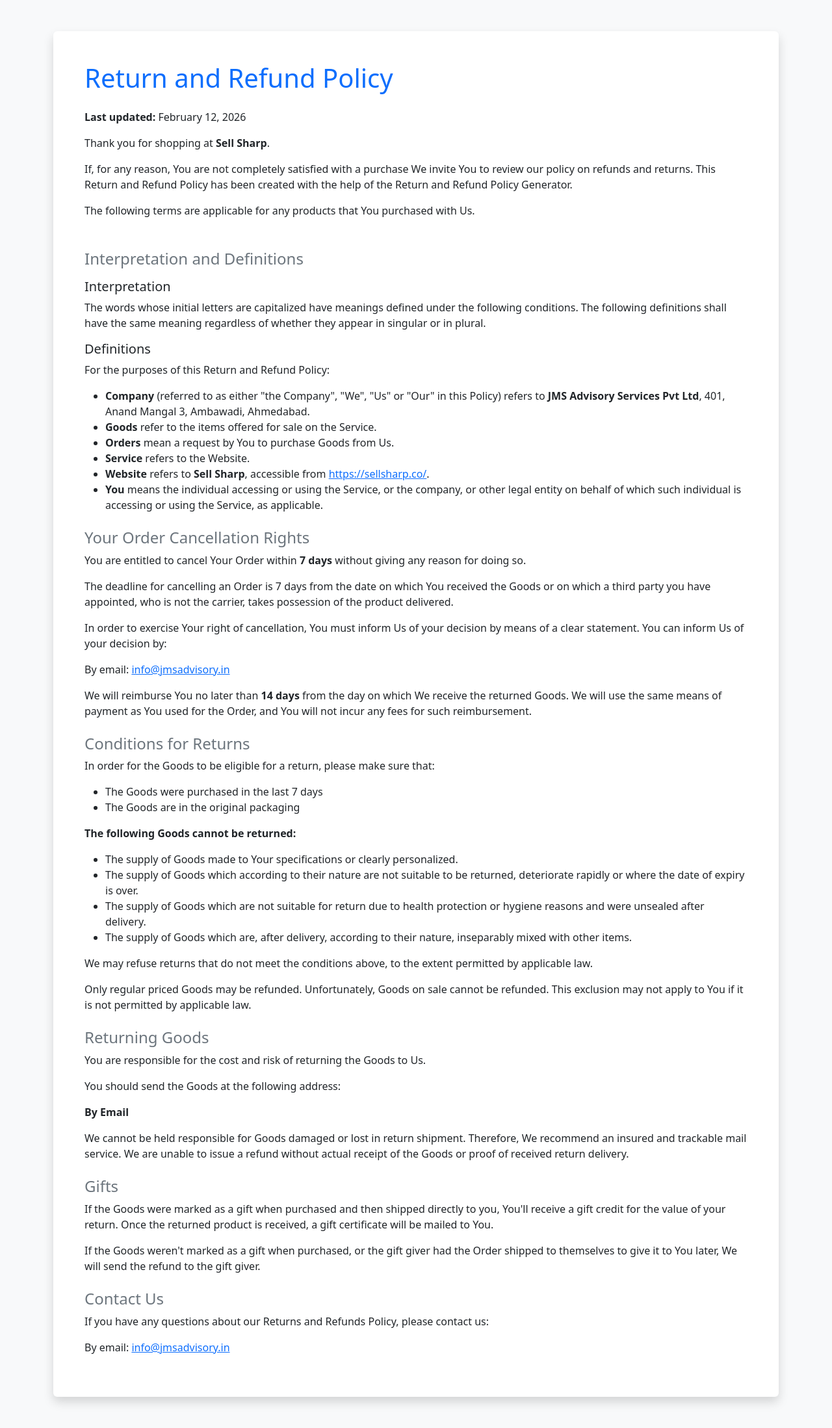
After one commit to nikita10kj/sales-with-AI, a Django app: page /users/refund-policy/ in a window 1280 px wide. The commit adds this page. Shown: the whole page at 65% size. Run offline with Django 5.2, Linux system fonts and the light colour scheme; parts of the project's set-up code (start-up, migrations or seed data) failed here and were passed over.

Commit message:
Policy added

```diff
--- /dev/null
+++ b/users/templates/users/refundpolicy.html
@@ -0,0 +1,137 @@
+<!doctype html>
+<html lang="en">
+<head>
+  <meta charset="utf-8">
+  <meta name="viewport" content="width=device-width, initial-scale=1">
+  <title>Return and Refund Policy - SellSharp</title>
+  <link href="https://cdn.jsdelivr.net/npm/bootstrap@5.3.2/dist/css/bootstrap.min.css" rel="stylesheet">
+</head>
+<body style="background-color: #f8f9fa;">
+
+  <div class="container py-5">
+    <div class="bg-white p-5 shadow rounded">
+
+      <h1 class="mb-4 text-primary">Return and Refund Policy</h1>
+      <p><strong>Last updated:</strong> February 12, 2026</p>
+
+      <p>
+        Thank you for shopping at <strong>Sell Sharp</strong>.
+      </p>
+
+      <p>
+        If, for any reason, You are not completely satisfied with a purchase We invite You to review our policy on refunds and returns.
+        This Return and Refund Policy has been created with the help of the Return and Refund Policy Generator.
+      </p>
+
+      <p>
+        The following terms are applicable for any products that You purchased with Us.
+      </p>
+
+      <h4 class="mt-5 text-secondary">Interpretation and Definitions</h4>
+
+      <h5 class="mt-3">Interpretation</h5>
+      <p>
+        The words whose initial letters are capitalized have meanings defined under the following conditions.
+        The following definitions shall have the same meaning regardless of whether they appear in singular or in plural.
+      </p>
+
+      <h5 class="mt-3">Definitions</h5>
+      <p>For the purposes of this Return and Refund Policy:</p>
+      <ul>
+        <li><strong>Company</strong> (referred to as either "the Company", "We", "Us" or "Our" in this Policy) refers to <strong>JMS Advisory Services Pvt Ltd</strong>, 401, Anand Mangal 3, Ambawadi, Ahmedabad.</li>
+        <li><strong>Goods</strong> refer to the items offered for sale on the Service.</li>
+        <li><strong>Orders</strong> mean a request by You to purchase Goods from Us.</li>
+        <li><strong>Service</strong> refers to the Website.</li>
+        <li><strong>Website</strong> refers to <strong>Sell Sharp</strong>, accessible from
+          <a href="https://sellsharp.co/" target="_blank">https://sellsharp.co/</a>.
+        </li>
+        <li><strong>You</strong> means the individual accessing or using the Service, or the company, or other legal entity on behalf of which such individual is accessing or using the Service, as applicable.</li>
+      </ul>
+
+      <h4 class="mt-4 text-secondary">Your Order Cancellation Rights</h4>
+      <p>
+        You are entitled to cancel Your Order within <strong>7 days</strong> without giving any reason for doing so.
+      </p>
+      <p>
+        The deadline for cancelling an Order is 7 days from the date on which You received the Goods or on which a third party you have appointed, who is not the carrier, takes possession of the product delivered.
+      </p>
+      <p>
+        In order to exercise Your right of cancellation, You must inform Us of your decision by means of a clear statement.
+        You can inform Us of your decision by:
+      </p>
+      <p>
+        By email: <a href="mailto:info@jmsadvisory.in">info@jmsadvisory.in</a>
+      </p>
+      <p>
+        We will reimburse You no later than <strong>14 days</strong> from the day on which We receive the returned Goods.
+        We will use the same means of payment as You used for the Order, and You will not incur any fees for such reimbursement.
+      </p>
+
+      <h4 class="mt-4 text-secondary">Conditions for Returns</h4>
+      <p>In order for the Goods to be eligible for a return, please make sure that:</p>
+      <ul>
+        <li>The Goods were purchased in the last 7 days</li>
+        <li>The Goods are in the original packaging</li>
+      </ul>
+
+      <p><strong>The following Goods cannot be returned:</strong></p>
+      <ul>
+        <li>The supply of Goods made to Your specifications or clearly personalized.</li>
+        <li>The supply of Goods which according to their nature are not suitable to be returned, deteriorate rapidly or where the date of expiry is over.</li>
+        <li>The supply of Goods which are not suitable for return due to health protection or hygiene reasons and were unsealed after delivery.</li>
+        <li>The supply of Goods which are, after delivery, according to their nature, inseparably mixed with other items.</li>
+      </ul>
+
+      <p>
+        We may refuse returns that do not meet the conditions above, to the extent permitted by applicable law.
+      </p>
+
+      <p>
+        Only regular priced Goods may be refunded. Unfortunately, Goods on sale cannot be refunded.
+        This exclusion may not apply to You if it is not permitted by applicable law.
+      </p>
+
+      <h4 class="mt-4 text-secondary">Returning Goods</h4>
+      <p>
+        You are responsible for the cost and risk of returning the Goods to Us.
+      </p>
+      <p>
+        You should send the Goods at the following address:
+      </p>
+      <p><strong>By Email</strong></p>
+
+      <p>
+        We cannot be held responsible for Goods damaged or lost in return shipment.
+        Therefore, We recommend an insured and trackable mail service.
+        We are unable to issue a refund without actual receipt of the Goods or proof of received return delivery.
+      </p>
+
+      <h4 class="mt-4 text-secondary">Gifts</h4>
+      <p>
+        If the Goods were marked as a gift when purchased and then shipped directly to you, You'll receive a gift credit for the value of your return.
+        Once the returned product is received, a gift certificate will be mailed to You.
+      </p>
+      <p>
+        If the Goods weren't marked as a gift when purchased, or the gift giver had the Order shipped to themselves to give it to You later,
+        We will send the refund to the gift giver.
+      </p>
+
+      <h4 class="mt-4 text-secondary">Contact Us</h4>
+      <p>
+        If you have any questions about our Returns and Refunds Policy, please contact us:
+      </p>
+      <p>
+        By email: <a href="mailto:info@jmsadvisory.in">info@jmsadvisory.in</a>
+      </p>
+
+      {% comment %} <hr class="my-4">
+      <p class="text-muted small mb-0">
+        Generated using TermsFeed Privacy Policy Generator
+      </p> {% endcomment %}
+
+    </div>
+  </div>
+
+  <script src="https://cdn.jsdelivr.net/npm/bootstrap@5.3.2/dist/js/bootstrap.bundle.min.js"></script>
+</body>
+</html>
--- a/users/urls.py
+++ b/users/urls.py
@@ -1,6 +1,6 @@
 from django.urls import path
 from .views import ( HomeView, LoginView,LandingPageView, RegisterView, VerifyOTPView, ResendOTPView,
-                    UserDetailsView,ProfileView,PrivacyPolicyView,TermsConditionsView,SupportView,LearningHubView,delete_signature,dashboard, delete_attachment, list_user_attachments, remove_google_account, AdminDashboardView, razorpay_create_order,razorpay_verify_payment,PricingView)
+                    UserDetailsView,ProfileView,PrivacyPolicyView,TermsConditionsView,SupportView,LearningHubView,delete_signature,dashboard, delete_attachment, list_user_attachments, remove_google_account, AdminDashboardView, razorpay_create_order,razorpay_verify_payment,PricingView,RefundPolicyView)
 
 
 urlpatterns = [
@@ -11,9 +11,10 @@ urlpatterns = [
     path('resend-otp/', ResendOTPView.as_view(), name='resend_otp'),
     path('user-details/<int:pk>/', UserDetailsView.as_view(), name='user-details'),
     path('profile/', ProfileView.as_view(), name='profile'),
-    path('privacypolicy/',PrivacyPolicyView.as_view(),name='privacy-policy'),
+    path('privacy-policy/',PrivacyPolicyView.as_view(),name='privacy-policy'),
+    path('refund-policy/',RefundPolicyView.as_view(),name='refund-policy'),
     path('Customized-Learning-Solutions/',LearningHubView.as_view(),name='Customized-Learning-Solutions'),
-    path('termsconditions/',TermsConditionsView.as_view(),name='terms-conditions'),
+    path('terms-conditions/',TermsConditionsView.as_view(),name='terms-conditions'),
     path('support/', SupportView.as_view(), name='support'),
     path("dashboard/", dashboard, name="dashboard"),
     path("remove-google/<int:pk>/",remove_google_account, name="remove_google_account"),
--- a/users/views.py
+++ b/users/views.py
@@ -718,6 +718,11 @@ class TermsConditionsView(View):
 
     def get(self, request):
         return render(request, self.template_name)
+class RefundPolicyView(View):
+    template_name='users/refundpolicy.html'
+
+    def get(self, request):
+        return render(request, self.template_name)
 class PricingView(View):
     template_name = "users/pricing.html"
 
```
Also changed, not shown: frontend/templates/frontend/landingpage.html (+12 -0 lines), users/templates/users/base.html (+12 -0 lines), users/templates/users/landingpage.html (+12 -0 lines), users/templates/users/privacypolicy.html (+66 -42 lines), users/templates/users/termsconditions.html (+47 -50 lines).
